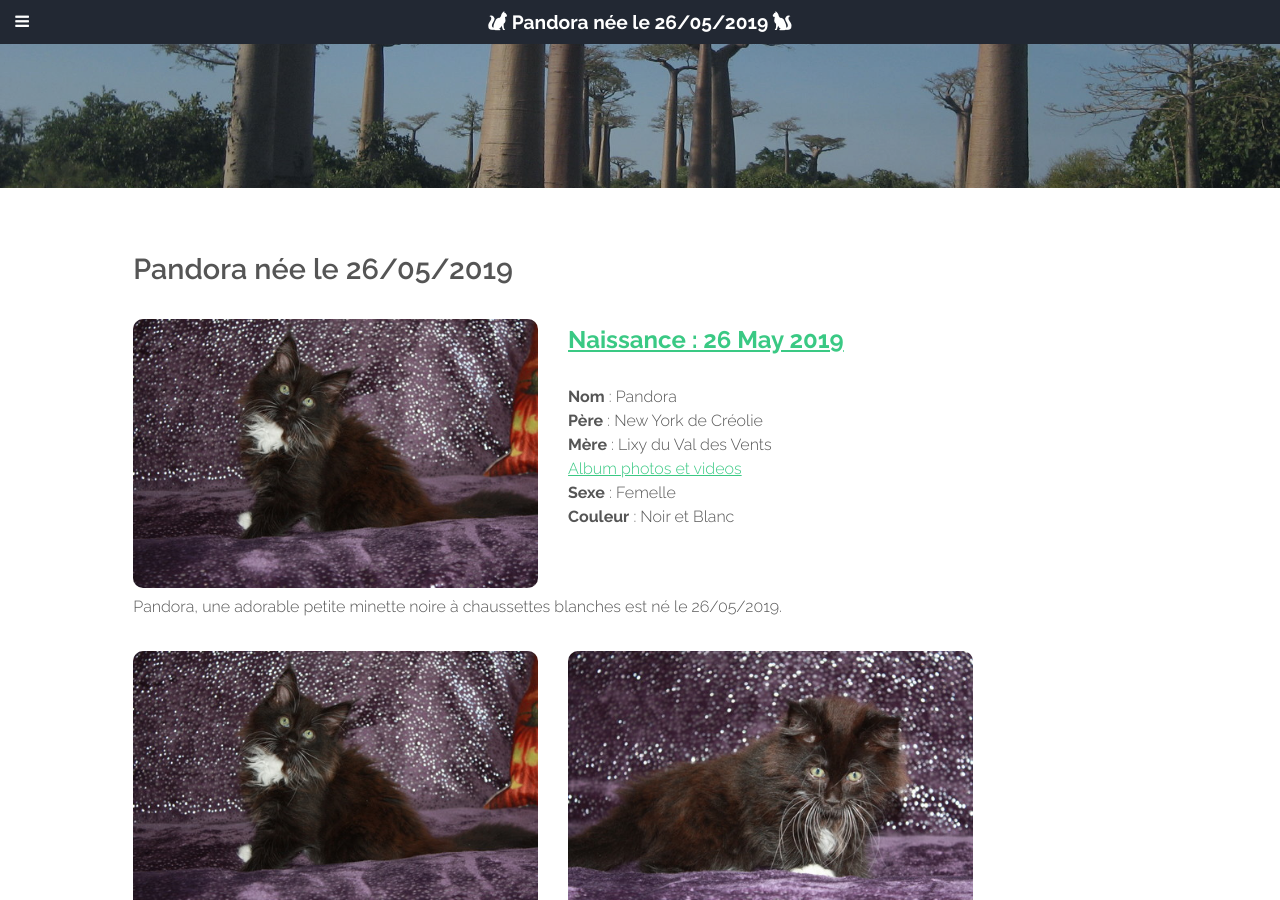
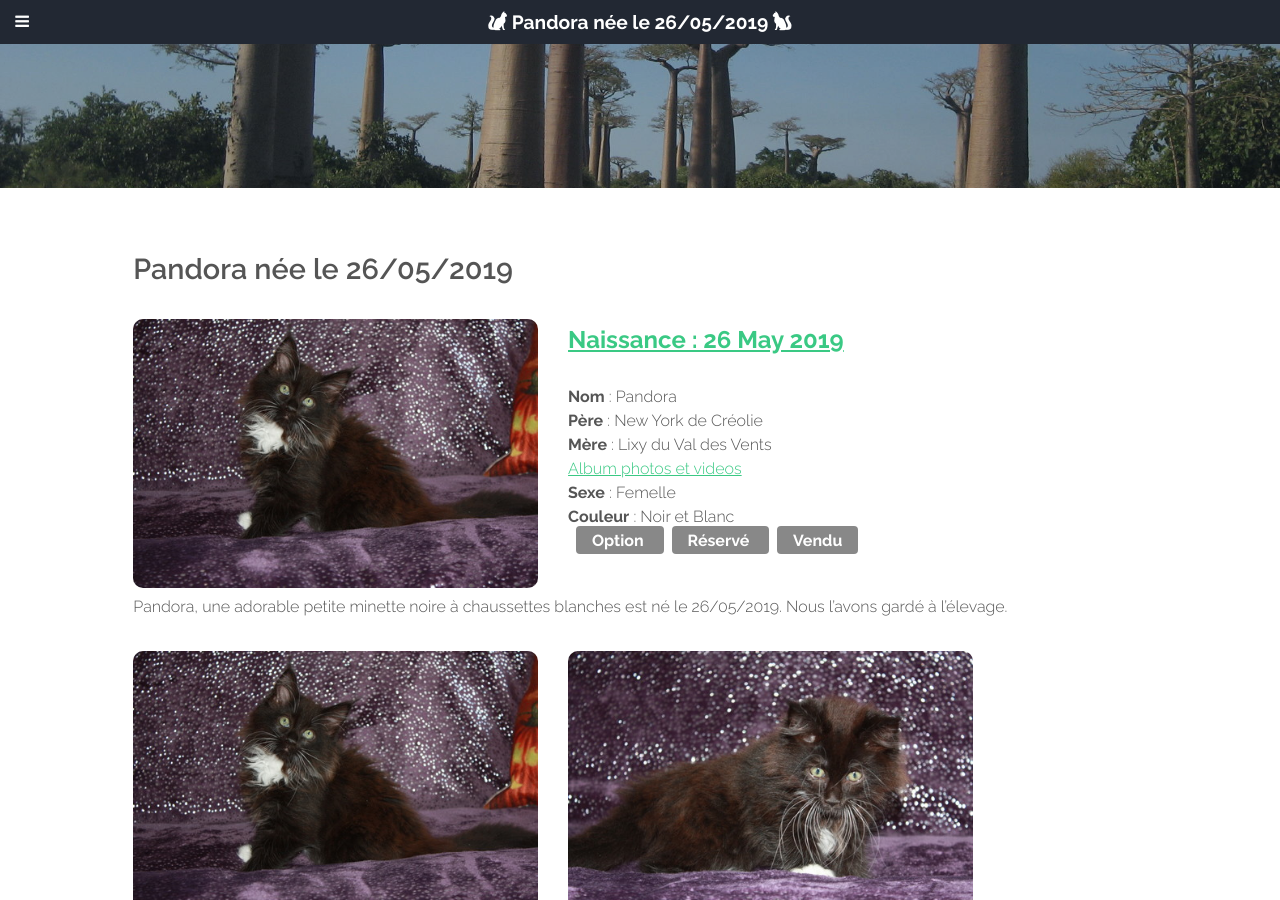
Before and after one commit to jbourcie/creolie, a Jekyll site: the page built from _posts/2019-05-22-portee09-chaton1.md, in a window 1280 px wide and 900 px high. Built offline with Jekyll 4.4.1, drawn with Linux system fonts in a browser that asks for light colours; some web fonts are replaced; a file with an impossible date is left out.

Commit message:
add new kitten

```diff
--- a/_posts/2019-05-22-portee09-chaton1.md
+++ b/_posts/2019-05-22-portee09-chaton1.md
@@ -10,13 +10,13 @@ naissance: 2019-05-26
 photos: [portee09.jpg, portee09_1.jpg, portee09_02.jpg,portee09_03.jpg]
 sexe : Femelle
 porteeId : Portee09
-reserve : false
-option : false
-vendu : false
+reserve : true
+option : true
+vendu : true
 album : https://photos.app.goo.gl/xzCLLpBxC3yk22ej8
 couleur : Noir et Blanc
 name : Pandora
 photo : portee09.jpg
 ---
 
-Pandora, une adorable petite minette noire à chaussettes blanches est né le 26/05/2019.
+Pandora, une adorable petite minette noire à chaussettes blanches est né le 26/05/2019. Nous l'avons gardé à l'élevage.
```
Also changed, not shown: _posts/2019-05-22-portee08-chaton1.md (+1 -1 lines), _posts/2020-29-03-portee10-chaton1.md (added, +22 -0 lines), _posts/2020-29-03-portee10.md (added, +14 -0 lines), photos/portee10.jpg (added), photos/portee10_02.jpg (added), photos/portee10_03.jpg (added), photos/portee10_04.jpg (added), photos/portee10_1.jpg (added), 1 other file.
